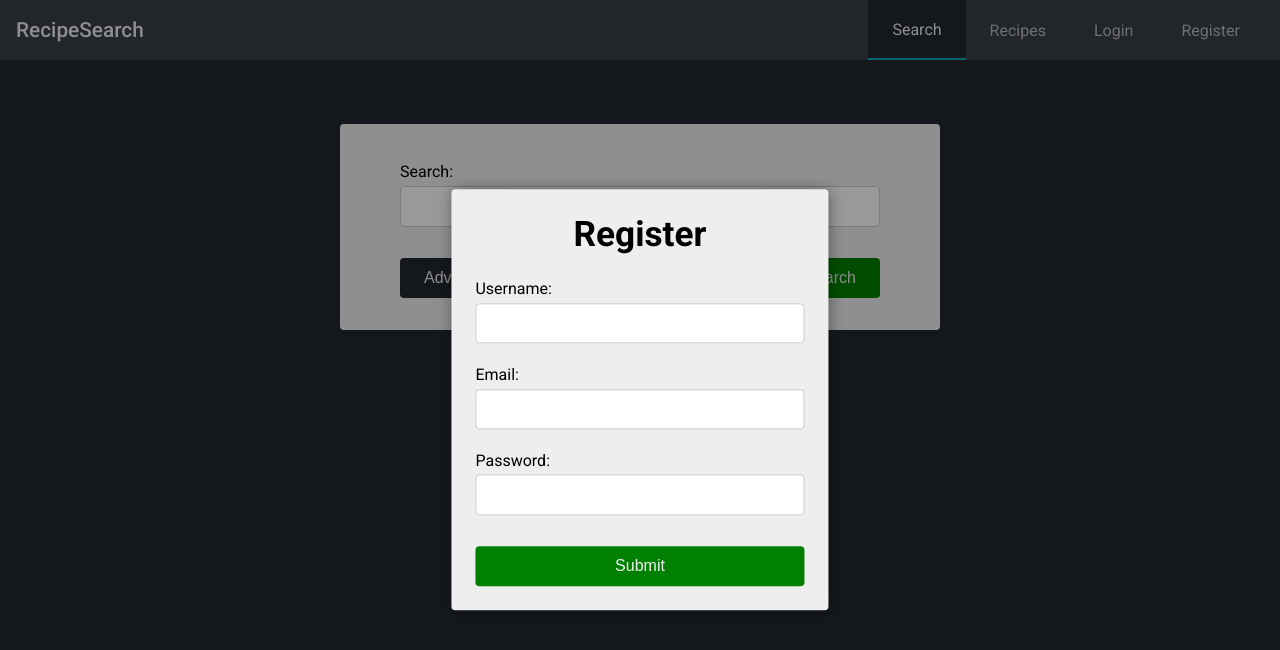
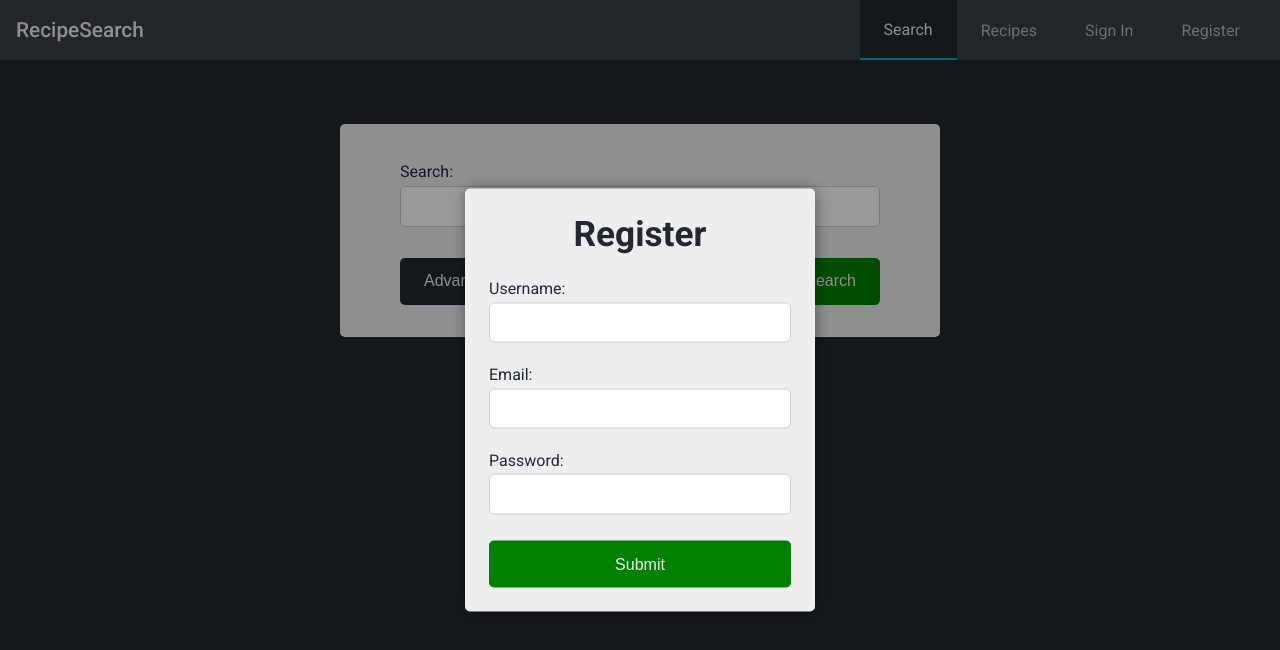
Before and after one commit to HoangNguyen-CA/cooking-recipe-app, a React (Create React App) app in the folder client/: page / in a window 1280 px wide. Both pictures are taken after a click on the link "Register". Shown: the top 650 px of the page. Built offline with nearby package versions, Linux system fonts and the light colour scheme; no server answers.

Commit message:
Extracted template, added prop-types, and adjusted styling for LoginModal + RegisterModal.

```diff
--- a/client/src/GlobalStyle.js
+++ b/client/src/GlobalStyle.js
@@ -11,6 +11,7 @@ const GlobalStyle = createGlobalStyle`
     html {
      font-size: 90%;
      font-family: "Roboto", 'Times New Roman', Times, serif;
+     color: ${({ theme }) => theme.colors.dark}
     }
 
     @media ${({ theme }) => theme.breakpoints.tablet}{
--- a/client/src/components/Controls/ExcludedIngredients.js
+++ b/client/src/components/Controls/ExcludedIngredients.js
@@ -9,13 +9,13 @@ import PropTypes from 'prop-types';
 import FormInputs from '../Forms/FormInputs';
 
 const ExcludeButton = styled(Button)`
-  margin-bottom: 0.5em;
+  margin: 0.5em 0;
   display: block;
   width: 100%;
 `;
 
 const ExcludedItem = styled(Button)`
-  margin: 0.5em 0;
+  margin-top: 0.5em;
   text-overflow: ellipsis;
   overflow: hidden;
 `;
@@ -27,7 +27,7 @@ const ItemsContainer = styled.div`
 `;
 
 const MainContainer = styled.div`
-  width: 320px;
+  width: 250px;
   max-width: 90vw;
 `;
 
--- a/client/src/components/Navigation/NavLinks.js
+++ b/client/src/components/Navigation/NavLinks.js
@@ -138,7 +138,7 @@ const NavLinks = ({
             Recipes
           </NavLink>
 
-          <NavLink onClick={handleLoginOpen}>Login</NavLink>
+          <NavLink onClick={handleLoginOpen}>Sign In</NavLink>
           <NavLink onClick={handleRegisterOpen}>Register</NavLink>
         </Container>
       </>
--- a/client/src/components/UI/Button/Button.js
+++ b/client/src/components/UI/Button/Button.js
@@ -16,10 +16,12 @@ const darkStyles = css`
   color: ${({ theme }) => theme.colors.light};
 `;
 
-const Button = styled.button`
+const Button = styled.button.attrs((props) => ({
+  type: props.submit ? 'submit' : 'button',
+}))`
   text-align: center;
   cursor: pointer;
-  padding: 0.7em 1.5em;
+  padding: 0.9em 1.5em;
   border-radius: ${({ theme }) => theme.radius.medium};
   font-size: 1rem;
   border: none;
--- /dev/null
+++ b/client/src/containers/Auth/AuthTemplate.js
@@ -0,0 +1,51 @@
+import React from 'react';
+import styled from 'styled-components';
+import Modal, { ModalHeader } from '../../components/UI/Modal/Modal';
+import ErrorBox from '../../components/Error/ErrorBox';
+import Button from '../../components/UI/Button/Button';
+
+import PropTypes from 'prop-types';
+
+const StyledModal = styled(Modal)`
+  max-width: 350px;
+  width: 80%;
+`;
+
+const SubmitButton = styled(Button)`
+  width: 100%;
+  margin-top: 0.7em;
+`;
+
+const AuthTemplate = ({
+  header,
+  error,
+  children,
+  handleSubmit,
+  show,
+  handleClose,
+}) => {
+  return (
+    <StyledModal show={show} clickedBackdrop={handleClose}>
+      <ModalHeader>{header}</ModalHeader>
+      <ErrorBox error={error}></ErrorBox>
+      <form onSubmit={handleSubmit}>
+        {children}
+        <SubmitButton primary submit>
+          Submit
+        </SubmitButton>
+      </form>
+    </StyledModal>
+  );
+};
+
+AuthTemplate.propTypes = {
+  header: PropTypes.string.isRequired,
+  children: PropTypes.node.isRequired,
+
+  error: PropTypes.string,
+  handleSubmit: PropTypes.func.isRequired,
+  show: PropTypes.bool.isRequired,
+  handleClose: PropTypes.func.isRequired,
+};
+
+export default AuthTemplate;
--- a/client/src/containers/Auth/LoginModal.js
+++ b/client/src/containers/Auth/LoginModal.js
@@ -1,28 +1,14 @@
 import React, { useState } from 'react';
 import { connect } from 'react-redux';
-import styled from 'styled-components';
-
-import Modal, { ModalHeader } from '../../components/UI/Modal/Modal';
-import ErrorBox from '../../components/Error/ErrorBox';
-
-import Button from '../../components/UI/Button/Button';
-
-import Spinner from '../../components/UI/Spinner/Spinner';
 
 import FormInputs from '../../components/Forms/FormInputs';
 
+import PropTypes from 'prop-types';
+
 import { checkValidity, checkSubmitValidity } from '../../shared/formAuth';
+import AuthTemplate from './AuthTemplate';
 
-const StyledModal = styled(Modal)`
-  max-width: 400px;
-`;
-
-const SubmitButton = styled(Button)`
-  width: 100%;
-  margin-top: 1em;
-`;
-
-function LoginModal(props) {
+function LoginModal({ show, handleLoginClose, login, error, loading }) {
   const [controls, setControls] = useState({
     email: {
       elementType: 'input',
@@ -77,34 +63,23 @@ function LoginModal(props) {
     e.preventDefault();
 
     if (checkSubmitValidity(controls)) {
-      props.login(controls.email.value, controls.password.value);
+      login(controls.email.value, controls.password.value);
     }
   };
 
-  let content = (
-    <>
-      <ModalHeader>Login</ModalHeader>
-      <ErrorBox error={props.error}></ErrorBox>
-      <form onSubmit={handleSubmit}>
-        <FormInputs
-          controls={controls}
-          handleInputChanged={handleInputChanged}
-        ></FormInputs>
-        <SubmitButton primary type='submit'>
-          Submit
-        </SubmitButton>
-      </form>
-    </>
-  );
-
-  if (props.loading) {
-    content = <Spinner />;
-  }
-
   return (
-    <StyledModal show={props.show} clickedBackdrop={props.handleLoginClose}>
-      {content}
-    </StyledModal>
+    <AuthTemplate
+      header='Sign In'
+      handleSubmit={handleSubmit}
+      error={error}
+      show={show}
+      handleClose={handleLoginClose}
+    >
+      <FormInputs
+        controls={controls}
+        handleInputChanged={handleInputChanged}
+      ></FormInputs>
+    </AuthTemplate>
   );
 }
 
@@ -113,4 +88,12 @@ const mapStateToProps = (state) => ({
   loading: state.auth.loading,
 });
 
+LoginModal.propTypes = {
+  show: PropTypes.bool.isRequired,
+  handleLoginClose: PropTypes.func.isRequired,
+  login: PropTypes.func.isRequired,
+  error: PropTypes.string,
+  loading: PropTypes.bool,
+};
+
 export default connect(mapStateToProps)(LoginModal);
--- a/client/src/containers/Auth/RegisterModal.js
+++ b/client/src/containers/Auth/RegisterModal.js
@@ -1,27 +1,20 @@
 import React, { useState } from 'react';
-import styled from 'styled-components';
 import { connect } from 'react-redux';
-import Modal, { ModalHeader } from '../../components/UI/Modal/Modal';
-
-import Button from '../../components/UI/Button/Button';
-import Spinner from '../../components/UI/Spinner/Spinner';
-
-import ErrorBox from '../../components/Error/ErrorBox';
 
 import FormInputs from '../../components/Forms/FormInputs';
+import AuthTemplate from './AuthTemplate';
+
+import PropTypes from 'prop-types';
 
 import { checkSubmitValidity, checkValidity } from '../../shared/formAuth';
 
-const StyledModal = styled(Modal)`
-  max-width: 400px;
-`;
-
-const SubmitButton = styled(Button)`
-  width: 100%;
-  margin-top: 1em;
-`;
-
-function RegisterModal(props) {
+function RegisterModal({
+  show,
+  handleRegisterClose,
+  register,
+  error,
+  loading,
+}) {
   const [controls, setControls] = useState({
     username: {
       elementType: 'input',
@@ -90,7 +83,7 @@ function RegisterModal(props) {
     e.preventDefault();
 
     if (checkSubmitValidity(controls)) {
-      props.register(
+      register(
         controls.username.value,
         controls.email.value,
         controls.password.value
@@ -98,30 +91,19 @@ function RegisterModal(props) {
     }
   };
 
-  let content = (
-    <>
-      <ModalHeader>Register</ModalHeader>
-      <ErrorBox error={props.error}></ErrorBox>
-      <form onSubmit={handleSubmit}>
-        <FormInputs
-          controls={controls}
-          handleInputChanged={handleInputChanged}
-        ></FormInputs>
-        <SubmitButton primary type='submit'>
-          Submit
-        </SubmitButton>
-      </form>
-    </>
-  );
-
-  if (props.loading) {
-    content = <Spinner />;
-  }
-
   return (
-    <StyledModal show={props.show} clickedBackdrop={props.handleRegisterClose}>
-      {content}
-    </StyledModal>
+    <AuthTemplate
+      handleSubmit={handleSubmit}
+      error={error}
+      header='Register'
+      show={show}
+      handleClose={handleRegisterClose}
+    >
+      <FormInputs
+        controls={controls}
+        handleInputChanged={handleInputChanged}
+      ></FormInputs>
+    </AuthTemplate>
   );
 }
 
@@ -130,4 +112,12 @@ const mapStateToProps = (state) => ({
   loading: state.auth.loading,
 });
 
+RegisterModal.propTypes = {
+  show: PropTypes.bool.isRequired,
+  handleRegisterClose: PropTypes.func.isRequired,
+  register: PropTypes.func.isRequired,
+  error: PropTypes.string,
+  loading: PropTypes.bool,
+};
+
 export default connect(mapStateToProps)(RegisterModal);
--- a/client/src/containers/Controls/Controls.js
+++ b/client/src/containers/Controls/Controls.js
@@ -26,7 +26,7 @@ const MainContainer = styled.div`
   background-color: ${({ theme }) => theme.colors.light};
 `;
 
-const PaddingContainer = styled.div`
+const FormContainer = styled.form`
   padding: 2em 10%;
 `;
 
@@ -218,7 +218,10 @@ export class Controls extends Component {
     });
   };
 
-  handleSubmit = () => {
+  handleSubmit = (e) => {
+    e.preventDefault();
+    if (this.state.showExcluded === true) return; // Don't submit form when excluded modal is open.
+
     const health = [];
     for (let field in this.state.healthFields) {
       if (this.state.healthFields[field] === true) health.push(field);
@@ -273,22 +276,23 @@ export class Controls extends Component {
 
     return (
       <MainContainer>
-        <PaddingContainer>
+        <FormContainer onSubmit={this.handleSubmit}>
           <FormInputs
             controls={this.state.searchControls}
             handleInputChanged={this.handleSearchControlsChange}
           ></FormInputs>
+
           {advancedSearch}
 
           <ButtonContainer>
             <AdvancedButton dark onClick={this.handleToggleAdvanced}>
               Advanced Search
             </AdvancedButton>
-            <SearchButton primary onClick={this.handleSubmit}>
+            <SearchButton submit primary>
               Search
             </SearchButton>
           </ButtonContainer>
-        </PaddingContainer>
+        </FormContainer>
       </MainContainer>
     );
   }
--- a/client/src/theme/theme.js
+++ b/client/src/theme/theme.js
@@ -11,7 +11,7 @@ const theme = {
   },
 
   radius: {
-    medium: '4px',
+    medium: '5px',
   },
   navbarHeight: '60px',
   breakpoints: {
```
